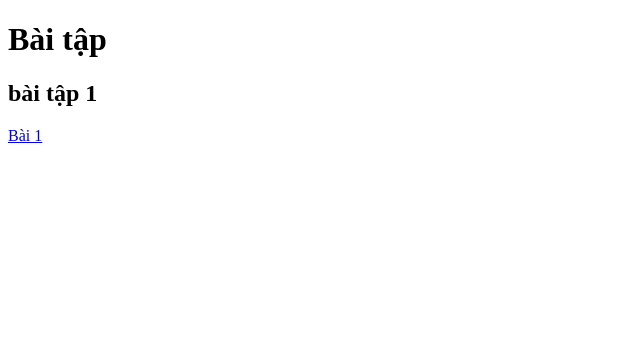
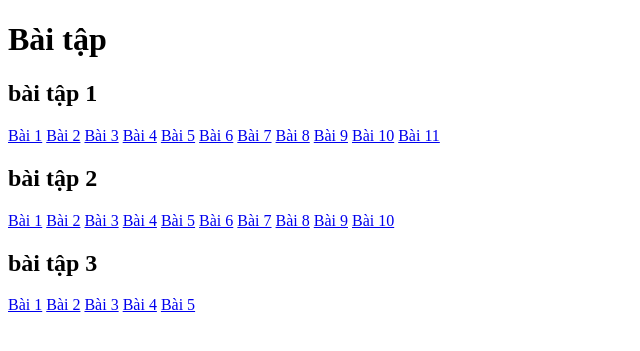
Before and after one commit to levanlong2911/baitap, a PHP site: page / in a window 1280 px wide. Shown: the top 351 px of the page, without its empty margins (0-640 px from the left). Run offline with PHP 8.4, Linux system fonts and the light colour scheme.

Commit message:
save index

```diff
--- a/index.php
+++ b/index.php
@@ -10,5 +10,32 @@
     <h1>Bài tập</h1>
     <h2>bài tập 1</h2>
     <a href="/baitap1/bai1.php">Bài 1</a>
+    <a href="/baitap1/bai2.php">Bài 2</a>
+    <a href="/baitap1/bai3.php">Bài 3</a>
+    <a href="/baitap1/bai4.php">Bài 4</a>
+    <a href="/baitap1/bai5.php">Bài 5</a>
+    <a href="/baitap1/bai6.php">Bài 6</a>
+    <a href="/baitap1/bai7.php">Bài 7</a>
+    <a href="/baitap1/bai8.php">Bài 8</a>
+    <a href="/baitap1/bai9.php">Bài 9</a>
+    <a href="/baitap1/bai10.php">Bài 10</a>
+    <a href="/baitap1/bai11.php">Bài 11</a>
+    <h2>bài tập 2 </h2>
+    <a href="/bt2/bai1.php">Bài 1</a>
+    <a href="/bt2/bai2.php">Bài 2</a>
+    <a href="/bt2/bai3.php">Bài 3</a>
+    <a href="/bt2/bai4.php">Bài 4</a>
+    <a href="/bt2/bai5.php">Bài 5</a>
+    <a href="/bt2/bai6.php">Bài 6</a>
+    <a href="/bt2/bai7.php">Bài 7</a>
+    <a href="/bt2/bai8.php">Bài 8</a>
+    <a href="/bt2/bai9.php">Bài 9</a>
+    <a href="/bt2/bai10.php">Bài 10</a>
+    <h2>bài tập 3 </h2>
+    <a href="/baitap3/dangky.php">Bài 1</a>
+    <a href="/baitap3/DatabaseConnectUtil.php">Bài 2</a>
+    <a href="/baitap3/list.php">Bài 3</a>
+    <a href="/baitap3/login.php">Bài 4</a>
+    <a href="/baitap3/save.php">Bài 5</a>
 </body>
 </html>
```
